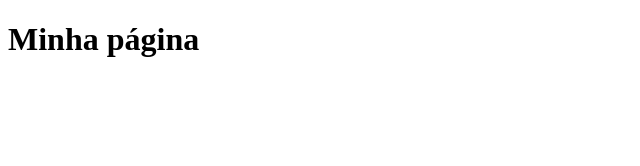
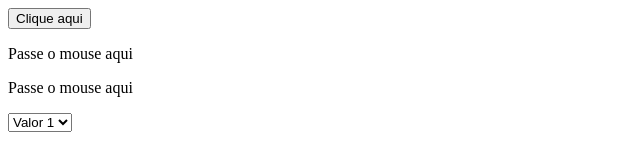
Before and after one commit to beatriz249/aula_javascript, a plain HTML site: page index.html in a window 1280 px wide. Shown: the whole page, without its empty margins (0-640 px from the left). Drawn offline with Linux system fonts and the light colour scheme.

Commit message:
Commit final do curso de Programação com JavaScript para internet na DIO

```diff
--- a/index.html
+++ b/index.html
@@ -5,7 +5,15 @@
         <meta charset="utf-8">
         <script type="text/javascript" src="js/main.js"></script>
     </heead>
-    <body>
-            <h1>Minha página</h1>
+    <body onload="load()">
+            <button type="button" onclick="clicou()">Clique aqui</button>
+            <p id="agradecimento" onclick="redirecionar()"></p>
+            <p  onmouseover="trocar(this)" onmouseout="voltar(this)">Passe o mouse aqui</p>
+            <p  onmouseover="trocar(this)" onmouseout="voltar(this)">Passe o mouse aqui</p>
+            <select onchange="funcaoChange(this)">
+                <option value="1">Valor 1</option>
+                <option value="2">Valor 2</option>
+                <option value="3">Valor 3</option>
+            </select>
     </body>
 </html>
--- a/js/main.js
+++ b/js/main.js
@@ -1,3 +1,108 @@
-var lista = ["maçã", "pêra", "laranja"];
-console.log(lista[1]);
-alert(toUppercase(lista[1]));
+
+
+function clicou(){
+    document.getElementById("agradecimento").innerHTML = "<b>Obrigado por Clicar</b>";
+    //console.log( document.getElementById("agradecimento"));
+
+   // alert("Obrigado por clicar");
+}
+
+function redirecionar(){
+    window.open("https://globallabs.academy/");
+   // window.location.href = "https://globallabs.academy/";
+}
+
+function trocar(elemento){
+   // document.getElementById("mousemove").innerHTML = "Obrigado por passar o mouse";
+   // alert("Trocar texto");
+   elemento.innerHTML = "Obrigado por passar o mouse";
+}
+
+function voltar(elemento){
+    //document.getElementById("mousemove").innerHTML = "Passe o mouse aqui";
+    elemento.innerHTML = "Passe o mouse aqui";
+}
+
+function load(){
+alert("Página Carregada!");
+}
+
+function funcaoChange(elemento){
+    console.log(elemento.value);
+}
+/*function soma(n1,n2){
+    return n1 + n2;
+
+}
+
+/*function setReplace(frase, nome, novo_nome){
+    frase.replace(nome, novo_nome)
+    return frase.replace(nome, novo_nome);
+}
+
+
+function validaIdade(idade){
+    var validar;
+    if(idade>=18){
+        validar = true;
+    }
+    else{
+        validar = false;
+    }
+    return validar;
+}
+var idade = prompt ("Qual é a sua idade?");
+console.log(validaIdade(idade));
+*/
+//alert(soma(5,10));
+//alert(setReplace("Vai Japão", "Japão", "Brasil"));
+/*
+var d = new Date();
+alert(d);
+alert(d.getMonth()+1);
+alert(d.getDay()+1);
+alert(d.getHours()+1);
+alert(d.getMinutes()+1);
+*/
+
+/*var count;
+for(count = 0; count<=5; count ++){
+    alert(count);
+}
+*/
+
+/*var count = 0;
+while(count <= 5){
+    console.log(count);
+    alert(count);
+    count++;
+}
+*/
+/*var idade = prompt("Qual sua idade?");
+if(idade>=18){
+    alert("maior de idade");
+}
+else{
+    alert("menor de idade");
+}
+*/
+
+/*var frutas =  [{nome:"maçã", cor:"vermelha"}, {nome:"uva", cor:"roxa"}]
+console.log(frutas);
+alert(frutas[1].cor);
+*/
+
+/*var fruta =  {nome:"maçã", cor:"vermelha"}
+console.log(fruta.nome);
+alert(fruta.cor);
+*/
+
+//var lista = ["maçã", "pêra", "laranja"];
+//lista.pop();
+//lista.push("uva");
+//console.log(lista);
+//alert(lista[1].toUpperCase());
+//console.log(lista.length);
+//console.log(lista.reverse());
+//console.log(lista.toString());
+//console.log(lista.join(" ou "));
```
